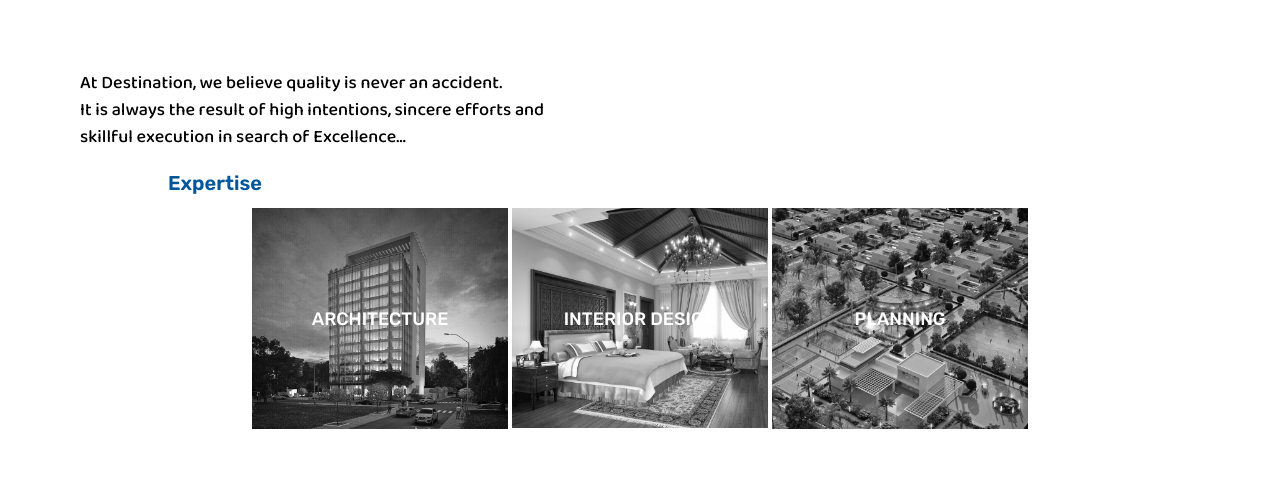
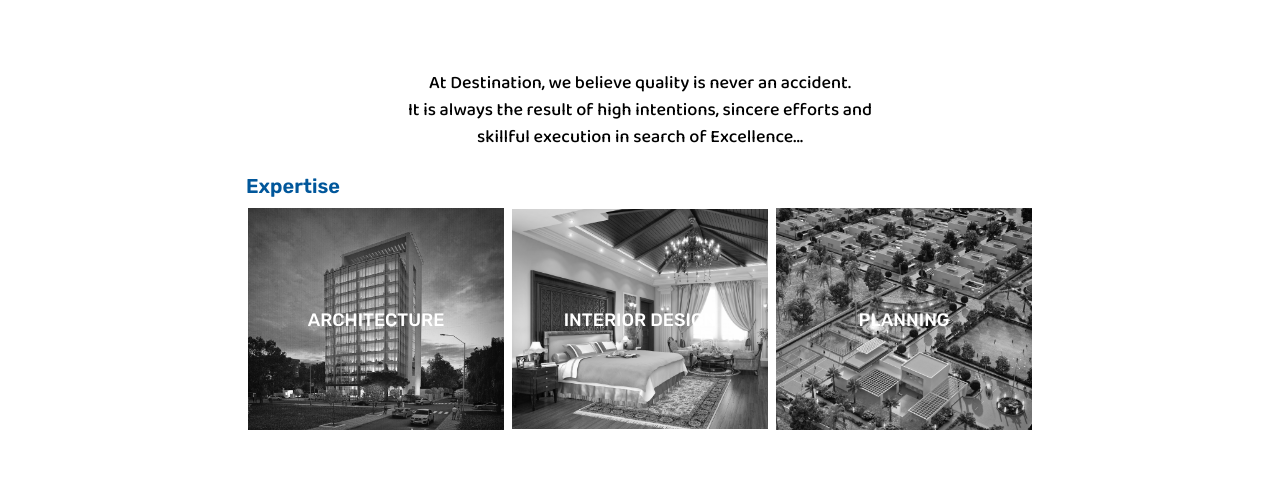
Before and after one commit to s3dman/dd-pwa, a React (Vite) app in the folder client/: page / in a window 1280 px wide. Shown: the part 810-1304 px from the top of the page. Built offline with nearby package versions, Linux system fonts and the light colour scheme.

Commit message:
fixed text align for expertise header

```diff
--- a/client/src/routes/Home.jsx
+++ b/client/src/routes/Home.jsx
@@ -21,52 +21,67 @@ const s = [
   { src: img5, title: "SPECTRUM" },
 ];
 
-// TODO fix align for expertise-title
 function Home() {
   return (
     <>
       <Slider data={s} />
-      <div className="caption-container">
+      <div className="home-container">
+        <span className="caption">
           At Destination, we believe quality is never an accident.
           <br />
           It is always the result of high intentions, sincere efforts and
           <br />
           skillful execution in search of Excellence...
+        </span>
+        <div className="expertise-container">
+          <table>
+            <tr>
+              <td>
                 <div className="expertise-title">
                   <h2>Expertise</h2>
                 </div>
-        <div className="expertise-container">
+              </td>
+            </tr>
+            <tr>
+              <td>
                 <div className="expertise-img-container">
                   <img src={img11} alt="" className="expertise-img" />
                   <div className="expertise-overlay">
                     <h3>ARCHITECTURE</h3>
                     <p className="overlay-desc">
-                We are passionate about responsible design and the impact it has
-                on the lives we touch every day.
+                      We are passionate about responsible design and the impact
+                      it has on the lives we touch every day.
                     </p>
                   </div>
                 </div>
+              </td>
+              <td>
                 <div className="expertise-img-container">
                   <img src={img12} alt="" className="expertise-img" />
                   <div className="expertise-overlay">
                     <h3>INTERIOR DESIGN</h3>
                     <p className="overlay-desc">
-                We create functional interior design solutions which address the
-                needs & requirements of our client.
+                      We create functional interior design solutions which
+                      address the needs & requirements of our client.
                     </p>
                   </div>
                 </div>
+              </td>
+              <td>
                 <div className="expertise-img-container">
                   <img src={img13} alt="" className="expertise-img" />
                   <div className="expertise-overlay">
                     <h3>PLANNING</h3>
                     <p className="overlay-desc">
                       We are committed to delivering environmental and socially
-                sustainable communities with a strong sense of design value on
-                an urban level.
+                      sustainable communities with a strong sense of design
+                      value on an urban level.
                     </p>
                   </div>
                 </div>
+              </td>
+            </tr>
+          </table>
         </div>
       </div>
       <Header dark={false} />
--- a/client/src/styles/Home.css
+++ b/client/src/styles/Home.css
@@ -1,16 +1,17 @@
-.caption-container {
+.home-container {
   background-color: #ffffff;
-  font-weight: regular;
   color: #000000;
+  display: flex;
+  flex-direction: column;
+  justify-content: center;
+  text-align: center;
   margin: 0;
-  padding: 5rem;
+  padding: 5rem 0 5rem 0;
 }
 
 .expertise-container {
   display: flex;
   justify-content: center;
-  margin-left: 2rem;
-  margin-right: 2rem;
 }
 
 .expertise-img {
@@ -57,13 +58,8 @@
   transition: opacity 0.3s;
 }
 
-.expertise-title {
-  display: flex;
-}
-
 .expertise-title h2 {
-  margin-left: 5.5rem;
   color: #01579b;
-  margin-bottom: 0.5rem;
+  margin-bottom: 0.1rem;
   background-color: #ffffff;
 }
```
Lines whose indentation alone changed are shown as unchanged.
